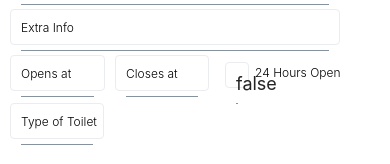
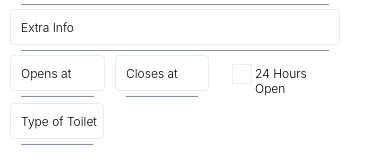
Before and after one commit to saswateesahoo/sulabhatoilet-project, a React Native app: screen /AddToiletPage in a window 390 px wide. Shown: the part 299-463 px from the top of the page. Built offline with nearby package versions, Linux system fonts and the light colour scheme.

Commit message:
checkox in accessinfo,womencentric,ammenities completed

```diff
--- a/src/components/molecules/BasicInformation.js
+++ b/src/components/molecules/BasicInformation.js
@@ -1,6 +1,8 @@
 import React, {useState} from 'react';
 import {View, Text, StyleSheet} from 'react-native';
 import InputComponent from '../atoms/InputComponent';
+import CustomCheckboxComponent from '../atoms/CustomCheckboxComponent';
+
 // import { Input } from '@rneui/themed';
 
 const BasicInformation = () => {
@@ -87,10 +89,10 @@ const BasicInformation = () => {
 
       <View style={styles.HourOpenContainer}>
         <Text style={styles.HourOpenText}>24 Hours Open</Text>
-        <InputComponent
-          placeholder=" "
-          value={is24HoursOpen.toString()}
-          onChangeText={text => setIs24HoursOpen(text === 'true')}
+        <CustomCheckboxComponent
+          title="24 Hours Open"
+          checked={is24HoursOpen}
+          onPress={() => setIs24HoursOpen(!is24HoursOpen)}
         />
       </View>
       <View style={styles.TypeofToiletContainer}>
@@ -310,19 +312,19 @@ const styles = StyleSheet.create({
   HourOpenContainer: {
     width: 24,
     height: 26,
-    top: -40,
-    left: 225,
-    borderRadius: 4,
-    borderWidth: 1,
-    background:
-      'linear-gradient(0deg, #EBECF0, #EBECF0), linear-gradient(0deg, #FFFFFF, #FFFFFF)',
-    borderColor: '#EBECF0',
-    position: 'relative',
+    top: -38,
+    left: 216,
+    // borderRadius: 4,
+    // borderWidth: 1,
+    // background:
+    //   'linear-gradient(0deg, #EBECF0, #EBECF0), linear-gradient(0deg, #FFFFFF, #FFFFFF)',
+    // borderColor: '#EBECF0',
+    // position: 'relative',
   },
   HourOpenText: {
-    width: 88,
+    width: 80,
     top: 2,
-    left: 29,
+    left: 39,
     color: 'black',
     fontSize: 12,
     fontWeight: '300',
```
